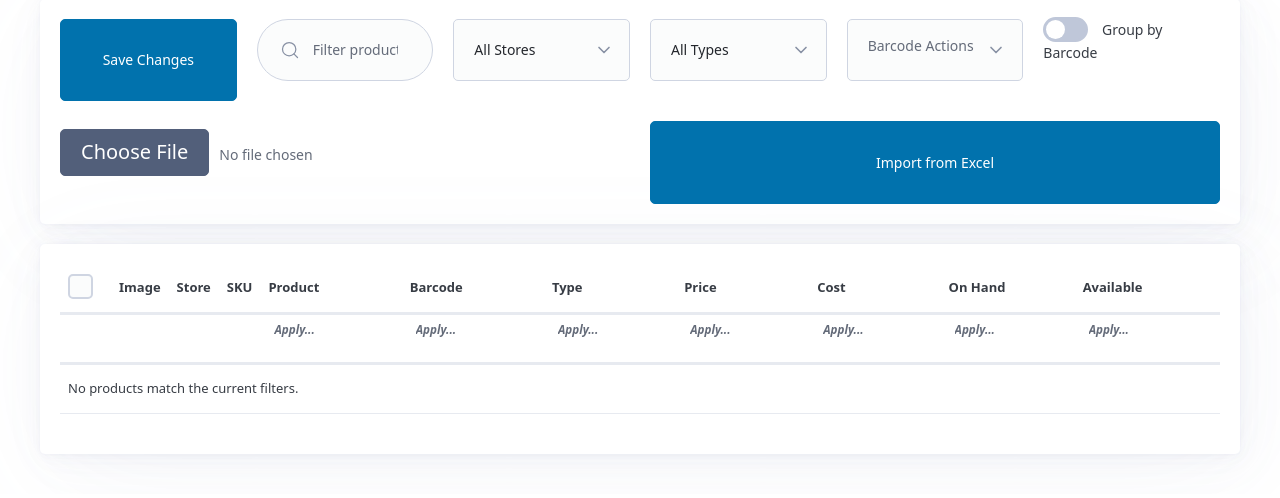
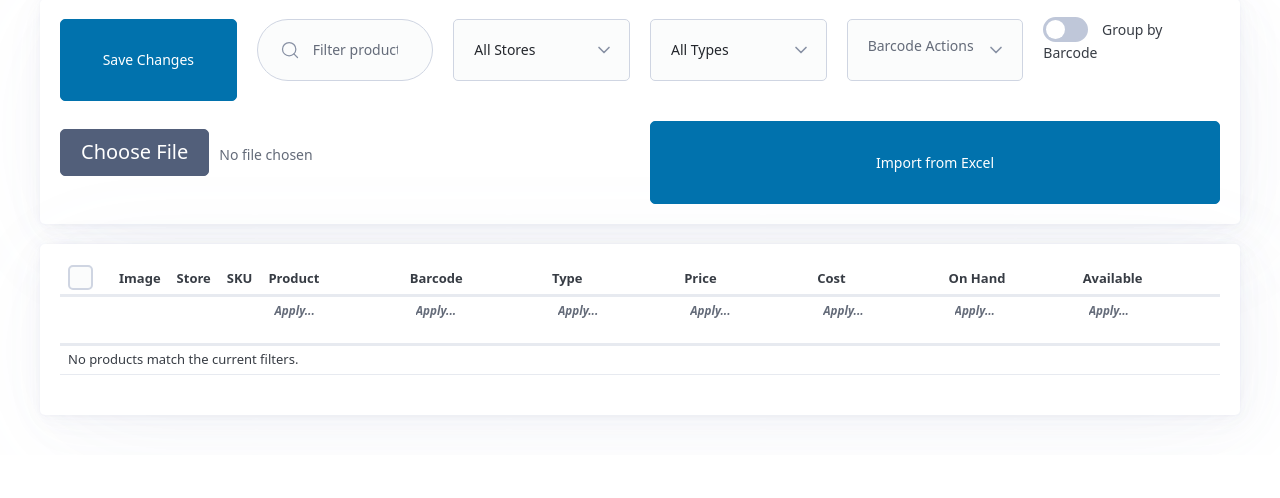
Before and after one commit to cata2lin/Inventroy, a FastAPI app: page /bulk-update in a window 1280 px wide. Shown: the part 188-686 px from the top of the page. Run offline with FastAPI, Linux system fonts and the light colour scheme; data that the repository does not hold is empty; some libraries are stand-ins or nearby versions.

Commit message:
small change

```diff
--- a/static/css/style.css
+++ b/static/css/style.css
@@ -127,8 +127,8 @@ th[data-sort-by].desc::after { content: '▼'; }
 }
 /* MODIFIED: Enforced max-height and vertical alignment */
 .bulk-update-table td, .bulk-update-table th {
-    height: 50px;
-    max-height: 50px;
+    height: 30px;
+    max-height: 30px;
     padding: 0.2rem 0.4rem;
     vertical-align: middle;
 }
```
